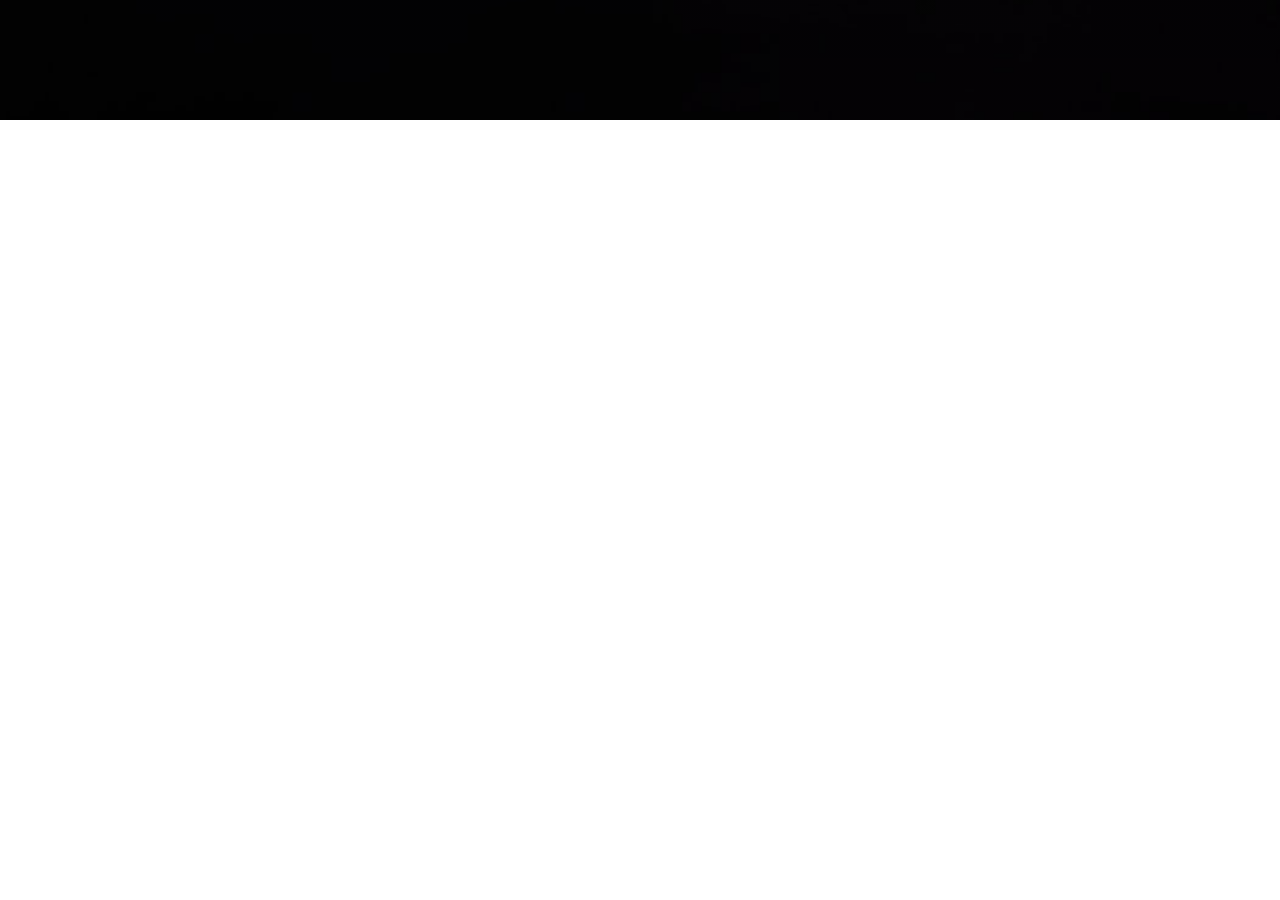
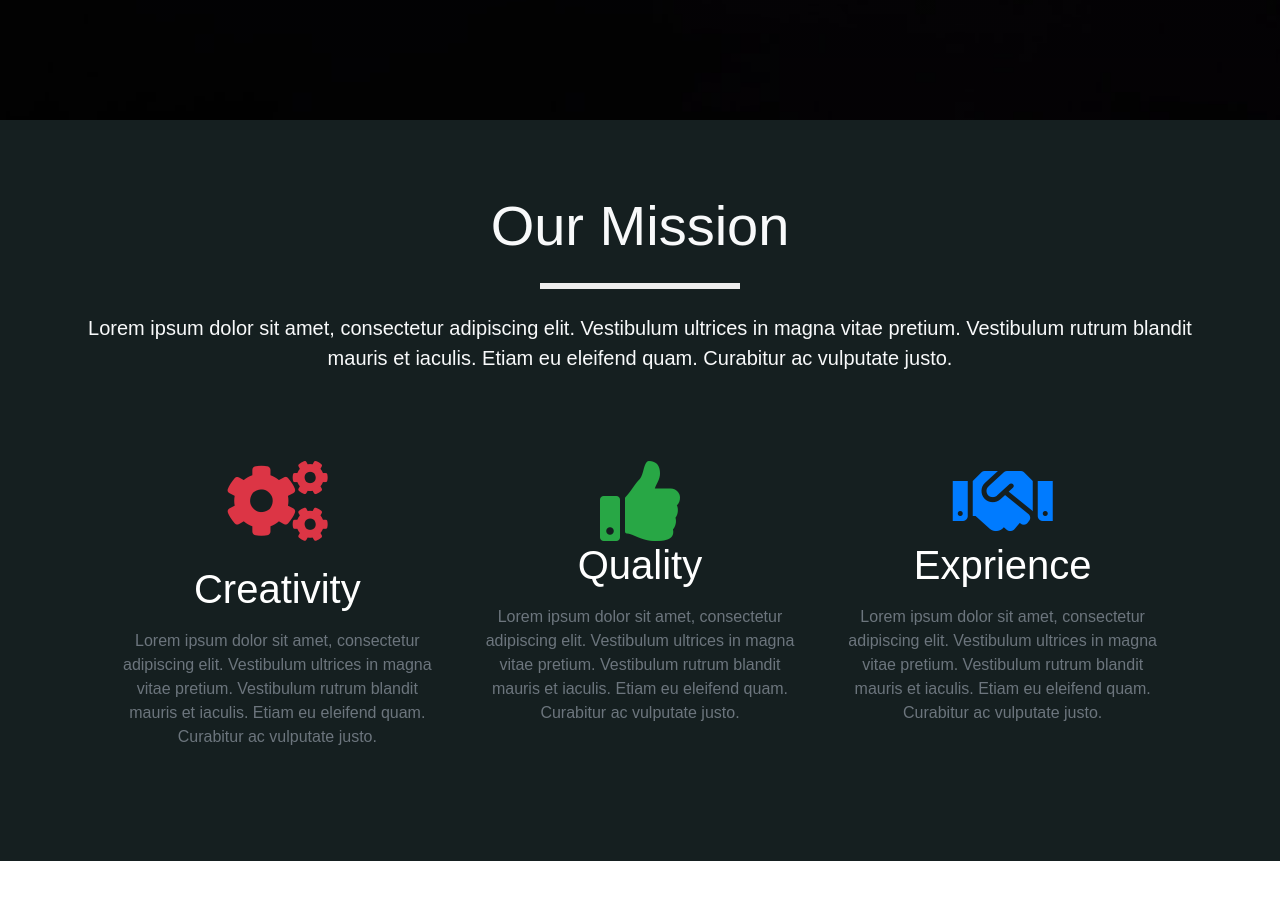
Before and after one commit to Binalo/ProjectFEPhoto, a plain HTML site: page index.html in a window 1280 px wide. Shown: the part 680-1580 px from the top of the page. After the commit the page ends 1541 px from the top, so only its background shows below. Drawn offline with nearby package versions, Linux system fonts and the light colour scheme.

Commit message:
second commit

```diff
--- a/index.html
+++ b/index.html
@@ -54,57 +54,41 @@
         </div>
         <!-- End of banner -->
     </header>
-    <br>
-    <br>
-    <br>
-    <br>
-    <br>
-    <br>
-    <br>
-    <br>
-    <br>
-    <br>
-    <br>
-    <br>
-    <br>
-    <br>
-    <br>
-    <br>
-    <br>
-    <br>
-    <br>
-    <br>
-    <br>
-    <br>
-    <br>
-    <br>
-    <br>
-    <br>
-    <br>
-    <br>
-    <br>
-    <br>
-    <br>
-    <br>
-    <br>
-    <br>
-    <br>
-    <br>
-    <br>
-    <br>
-    <br>
-    <br>
-    <br>
-    <br>
-    <br>
-    <br>
-    <br>
-    <br>
-    <br>
-    <br>
-    <br>
-    <br>
+
     <!-- End of header -->
+
+    <!-- missiom -->
+    <section class="p-5 mission">
+        <div class="container-fluid">
+            <!-- title -->
+            <div class="row text-light text-center ">
+                <div class="col m-4">
+                    <h1 class="display-4 mb-4">Our Mission</h1>
+                    <div class="underline mb-4"></div>
+                    <p class="lead">Lorem ipsum dolor sit amet, consectetur adipiscing elit. Vestibulum ultrices in magna vitae pretium. Vestibulum rutrum blandit mauris et iaculis. Etiam eu eleifend quam. Curabitur ac vulputate justo.</p>
+                </div>
+            </div>
+            <!-- end of title -->
+            <div class="row p-5">
+                <div class="col-md-4 text-center">
+                    <i class="fas fa-cogs fa-5x text-danger mb-4"></i>
+                    <h1 class="text-white mb-3">Creativity</h1>
+                    <p class="text-muted">Lorem ipsum dolor sit amet, consectetur adipiscing elit. Vestibulum ultrices in magna vitae pretium. Vestibulum rutrum blandit mauris et iaculis. Etiam eu eleifend quam. Curabitur ac vulputate justo.</p>
+                </div>
+                <div class="col-md-4 text-center">
+                    <i class="fas fa-thumbs-up fa-5x text-success"></i>
+                    <h1 class="text-white mb-3">Quality</h1>
+                    <p class="text-muted">Lorem ipsum dolor sit amet, consectetur adipiscing elit. Vestibulum ultrices in magna vitae pretium. Vestibulum rutrum blandit mauris et iaculis. Etiam eu eleifend quam. Curabitur ac vulputate justo.</p>
+                </div>
+                <div class="col-md-4 text-center">
+                    <i class="fas fa-handshake fa-5x text-primary"></i>
+                    <h1 class="text-white mb-3">Exprience</h1>
+                    <p class="text-muted">Lorem ipsum dolor sit amet, consectetur adipiscing elit. Vestibulum ultrices in magna vitae pretium. Vestibulum rutrum blandit mauris et iaculis. Etiam eu eleifend quam. Curabitur ac vulputate justo.</p>
+                </div>
+            </div>
+        </div>
+    </section>
+    <!-- End of mission -->
     <script src="https://code.jquery.com/jquery-3.3.1.min.js" integrity="sha256-FgpCb/KJQlLNfOu91ta32o/NMZxltwRo8QtmkMRdAu8=" crossorigin="anonymous"></script>
     <script src="script.js"></script>
 </body>
--- a/script.js
+++ b/script.js
@@ -7,7 +7,7 @@ $(document).ready(function() {
     //zoom in and out nav menu
     $(window).scroll(function() {
         let position = $(this).scrollTop();
-        if (position >= 1200) {
+        if (position >= 1200 || position <= 0) {
             $('.nav-menu').addClass('custom-navbar');
         } else {
             $('nav-menu').removeClass('custom-navbar');
--- a/style.css
+++ b/style.css
@@ -102,3 +102,19 @@ header {
 
 
 /*  End of header  */
+
+
+/* Mission */
+
+.mission {
+    background: #151f20;
+}
+
+.underline {
+    width: 200px;
+    border: 3px solid #eee;
+    margin: auto;
+}
+
+
+/* End of mission */
```
